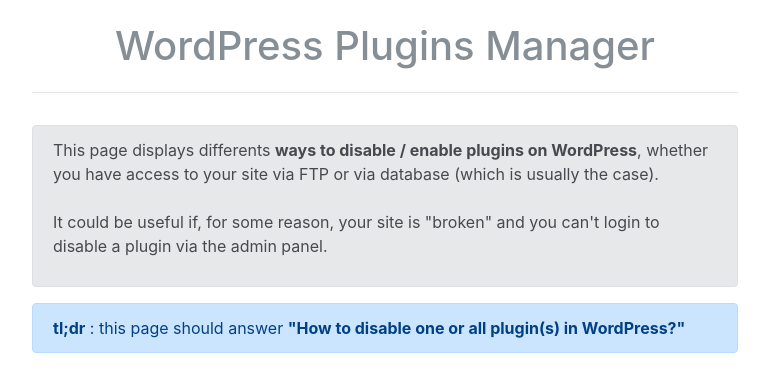
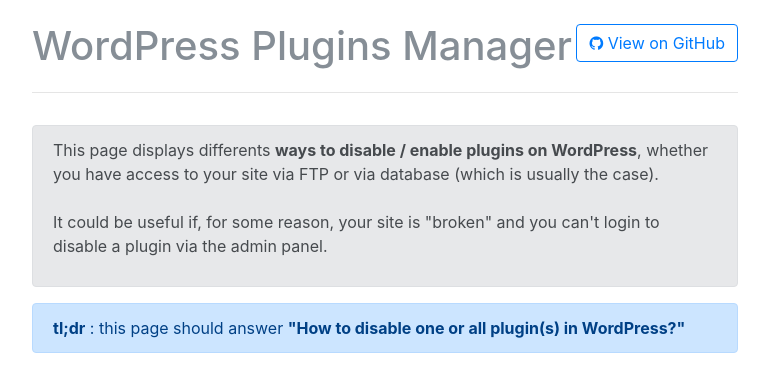
Before and after one commit to acloup/wordpress-plugins-manager, a PHP site: page / in a window 1280 px wide. Shown: the top 385 px of the page, without its empty margins (255-1024 px from the left). Run offline with PHP 8.4, Linux system fonts and the light colour scheme.

Commit message:
feat : to add link for github

```diff
--- a/index.php
+++ b/index.php
@@ -32,7 +32,16 @@ if (isset($_GET['clear_session'])) {
 	<div class="container">
 
 		<div class="header clearfix">
-			<h1 class="text-muted text-center"><?php echo $title; ?></h1>
+
+		    <nav>
+	          <ul class="nav nav-pills float-right">
+	          	<li class="nav-item">
+	              <a class="btn btn-outline-primary float-right" href="https://github.com/acloup/wordpress-plugins-manager"><i class="fa fa-github" aria-hidden="true"></i> View on GitHub</a>
+	            </li>
+	          </ul>
+	        </nav>
+			<h1 class="text-muted"><?php echo $title; ?></h1>
+
 		</div>
 
 		<div class="alert alert-secondary" role="alert">
```
